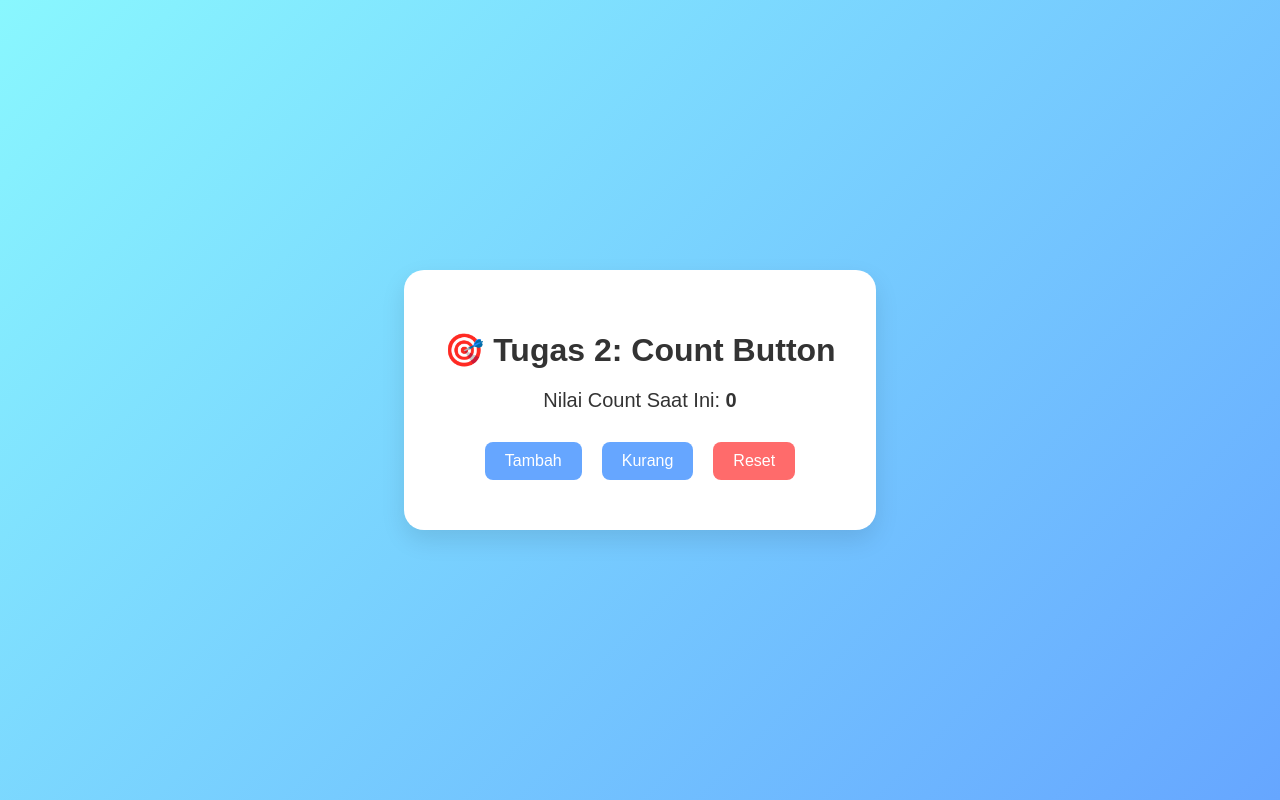
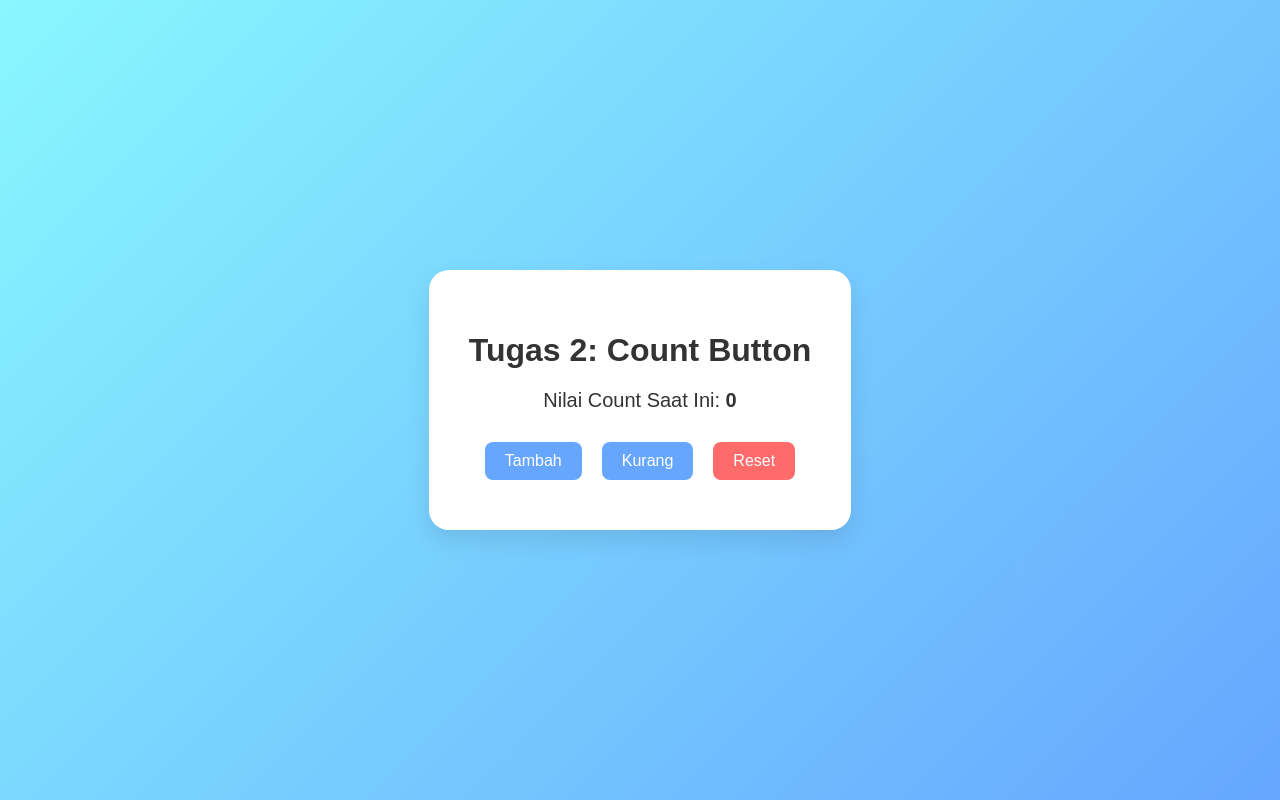
Before and after one commit to liliss090704-rgb/E-Business, a React (Create React App) app: page / in a window 1280 px wide. Built offline with nearby package versions, Linux system fonts and the light colour scheme.

Commit message:
Update App.js

```diff
--- a/src/App.js
+++ b/src/App.js
@@ -43,7 +43,7 @@ function App() {
   return (
     <div style={containerStyle}>
       <div style={cardStyle}>
-        <h1 style={{ marginBottom: "20px" }}>🎯 Tugas 2: Count Button</h1>
+        <h1 style={{ marginBottom: "20px" }}> Tugas 2: Count Button</h1>
         <p style={{ fontSize: "20px" }}>
           Nilai Count Saat Ini: <strong>{count}</strong>
         </p>
```
